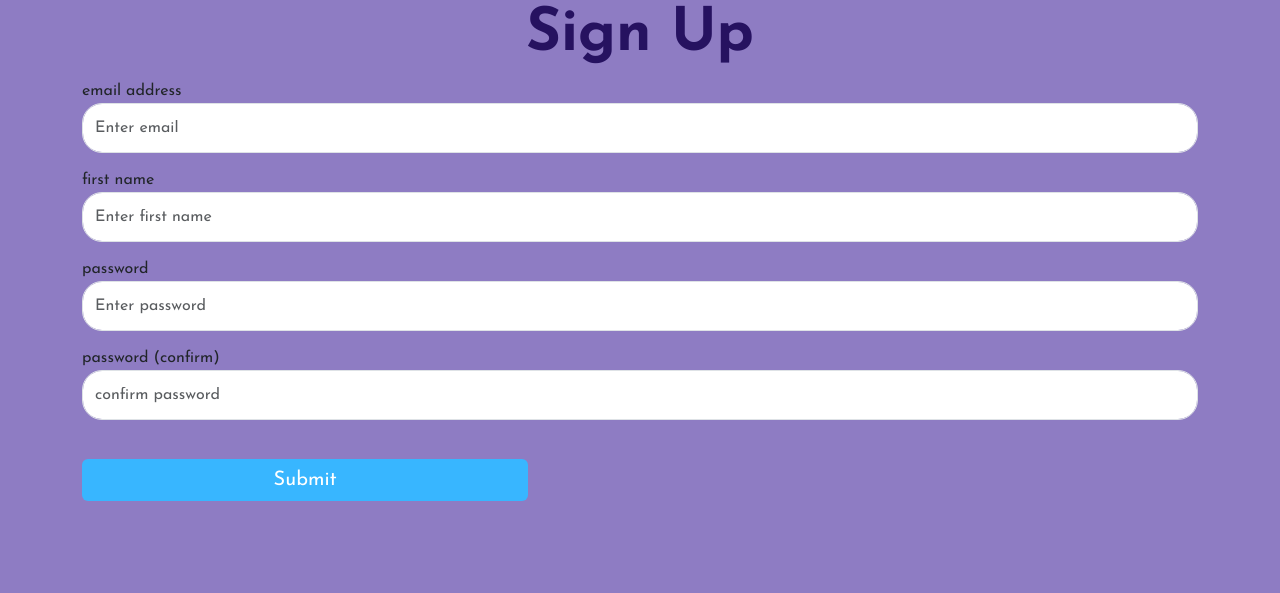
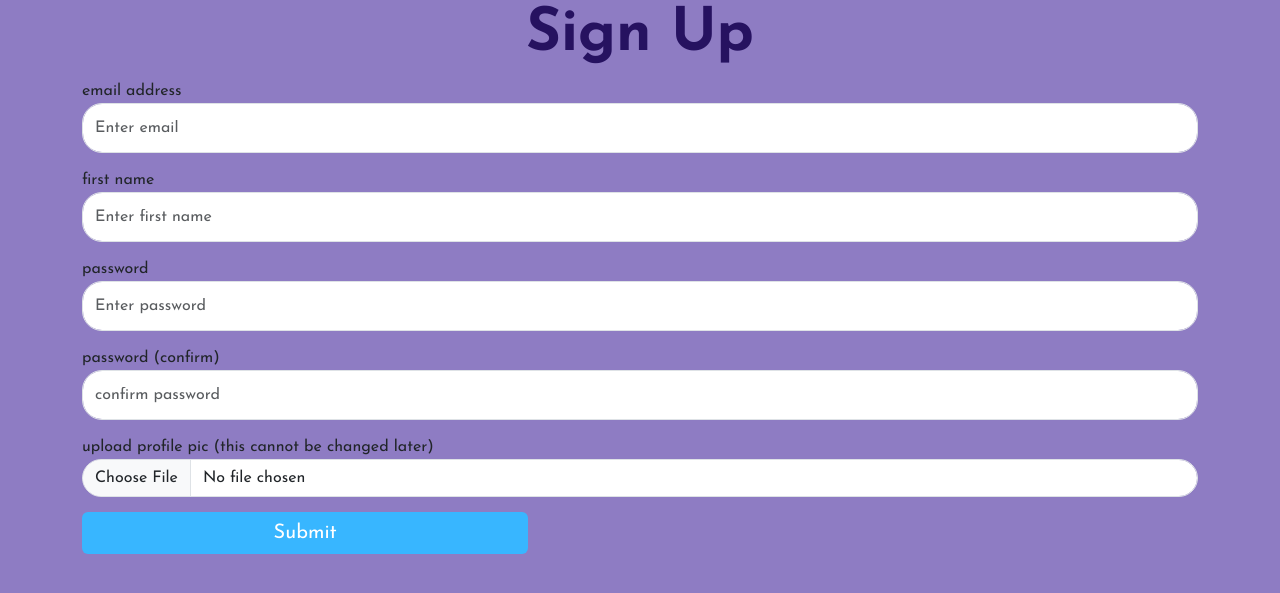
Before and after one commit to Danica-Kane/Pigeon, a Flask app: page /sign-up in a window 1280 px wide. Shown: the part 83-676 px from the top of the page. Run offline with Flask 3, Linux system fonts and the light colour scheme; some libraries are stand-ins or nearby versions.

Commit message:
profile page, functional foundations

```diff
--- a/website/auth.py
+++ b/website/auth.py
@@ -1,4 +1,7 @@
-from flask import Blueprint, render_template, request, flash, redirect, url_for
+import os
+import uuid
+from flask import Blueprint, render_template, request, flash, redirect, url_for, session
+from wtforms import FileField
 
 from website import DB_NAME
 from .models import User
@@ -43,6 +46,10 @@ def sign_up():
         first_name = request.form.get('first_name')
         password1 = request.form.get('password1')
         password2 = request.form.get('password2')
+        profile_pic = request.files["profile_pic"]
+
+        picName = str(uuid.uuid1()) + os.path.splitext(profile_pic.filename)[1]
+        profile_pic.save(os.path.join("/Users/danicakane/Downloads/Pigeon/website/static/images", picName))
 
         user = User.query.filter_by(email = email).first()
         if user:
@@ -56,7 +63,7 @@ def sign_up():
         elif len(password1) < 7:
             flash('Password must be at least 7 characters', category='error')
         else:
-            new_user = User(email=email, first_name=first_name, password=generate_password_hash(password1, method='sha256'))
+            new_user = User(email=email, first_name=first_name, password=generate_password_hash(password1, method='sha256'), profile_pic=picName)
             db.session.add(new_user)
             db.session.commit()
             login_user(new_user, remember=True)
--- a/website/models.py
+++ b/website/models.py
@@ -13,4 +13,4 @@ class User(db.Model, UserMixin):
     email = db.Column(db.String(150), unique=True)
     password = db.Column(db.String(150))
     first_name = db.Column(db.String(150))
-    notes = db.relationship('Note')
+    profile_pic = db.Column(db.String(150))
--- a/website/static/css/main.css
+++ b/website/static/css/main.css
@@ -69,7 +69,7 @@ h1 {
   color: #261260;
 }
 
-.sign-input {
+.sign-input{
   height: 50px;
   border-radius: 20px;
   margin-bottom: 15px;
@@ -89,6 +89,11 @@ h1 {
   background-color: #1874aa;
   border: none;
   color: black;
+}
+
+.file-upload{
+  margin-bottom: 15px;
+  border-radius: 20px;
 }
 
 /* main side bar */
@@ -260,3 +265,11 @@ i {
 .active-secondary-nav{
     background: #403369;
 }
+
+/* profile/home page */
+.profile_pic{
+  width: 25vh;
+  height: 25vh;
+  border-radius: 100%;
+  align-self: right;
+}
--- a/website/templates/sign_up.html
+++ b/website/templates/sign_up.html
@@ -10,7 +10,7 @@
 
 {% block content%}
 <!-- SIGN UP FORM -->
-<form method="POST">
+<form method="POST" enctype="multipart/form-data">
   <h1 align="center"><strong>Sign Up</strong></h1>
   <div class="form-group">
     <label for="email" class="sign-label">email address</label>
@@ -56,7 +56,16 @@
     />
   </div>
 
-  <br />
+  <div class="form-group">
+    <label for="profile_pic" class="sign-label">upload profile pic (this cannot be changed later)</label>
+    <input
+      type="file"
+      class="form-control file-upload"
+      id="profile_pic"
+      name="profile_pic"
+      accept = "image/" capture
+    />
+  </div>
 
   <button type="submit" class="btn sign-btn">Submit</button>
 
```
Also changed, not shown: website/templates/home.html (+13 -3 lines), website/views.py (+12 -3 lines), instance/databse.db (deleted).
